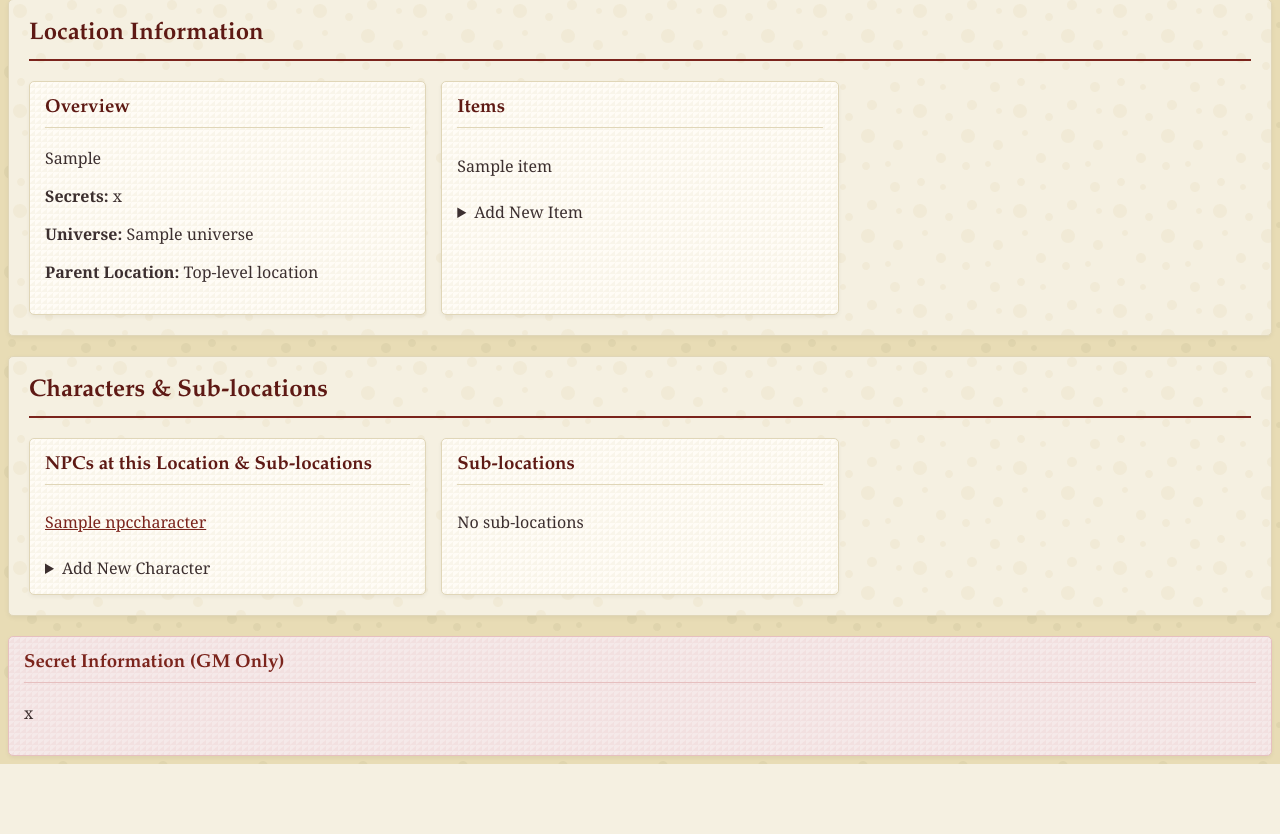
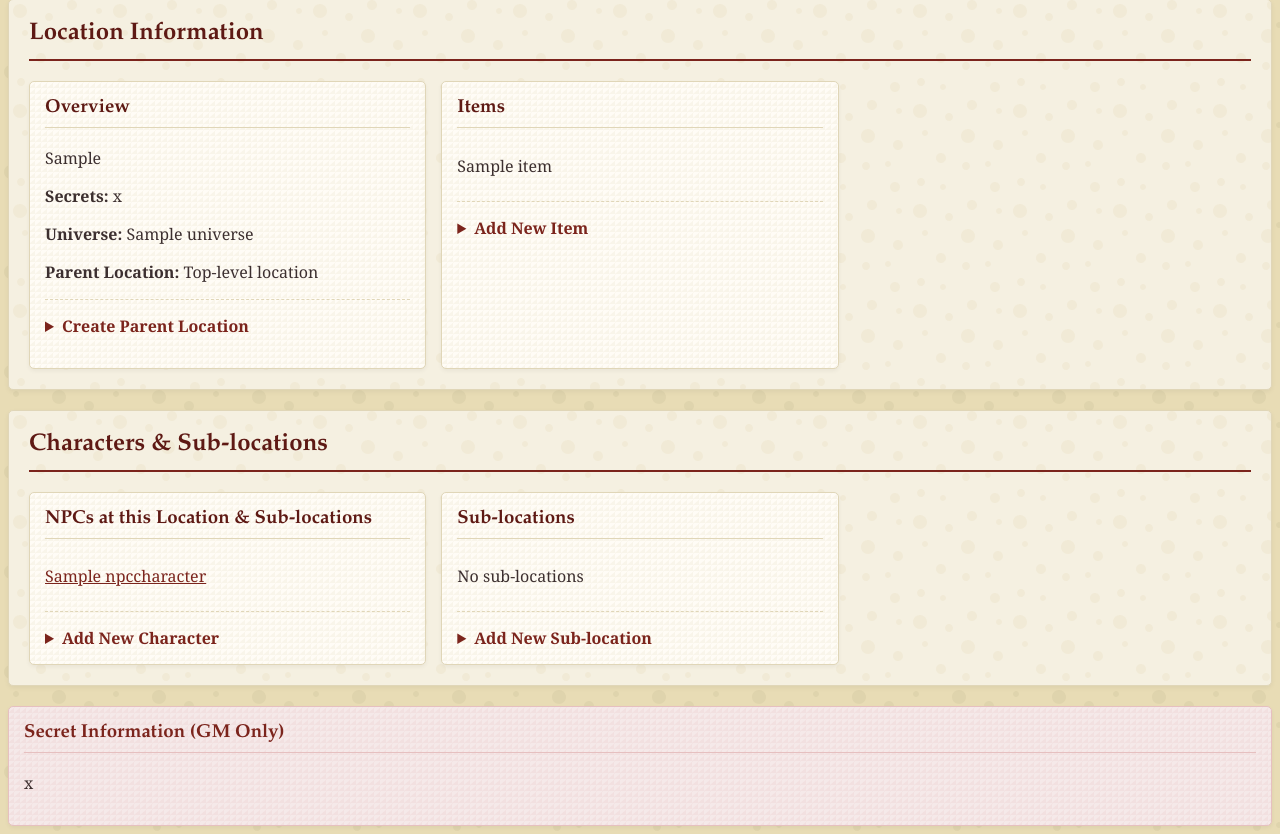
Before and after one commit to JonnyDKahle/PenAndPaper, a Django app: page /location/1/ in a window 1280 px wide. Shown: the part 239-1073 px from the top of the page. Before the commit the page ends 1003 px from the top, so only its background shows below. Run offline with Django 4.2, Linux system fonts and the light colour scheme; tables that the repository leaves empty hold one stand-in row (values such as "Sample post").

Commit message:
Add simplified location form and enhance location detail view with sublocation and parent location creation

```diff
--- a/tabletop/npc_cards/forms.py
+++ b/tabletop/npc_cards/forms.py
@@ -5,6 +5,15 @@ class LocationForm(forms.ModelForm):
     class Meta:
         model = Location
         fields = '__all__'
+
+class SimpleLocationForm(forms.ModelForm):
+    """Simplified form for creating locations from location detail page"""
+    class Meta:
+        model = Location
+        fields = ['name', 'story']
+        widgets = {
+            'story': forms.Textarea(attrs={'rows': 3, 'placeholder': 'Brief description of this location'}),
+        }
 
 class NPCCharacterForm(forms.ModelForm):
     """Form for creating/editing a character"""
--- a/tabletop/npc_cards/templates/npc_cards/location_detail.html
+++ b/tabletop/npc_cards/templates/npc_cards/location_detail.html
@@ -266,6 +266,47 @@
     opacity: 1;
     visibility: visible;
 }
+
+.creation-form-toggle {
+    margin-top: 15px;
+    border-top: 1px dashed #e0d6b8;
+    padding-top: 15px;
+}
+
+.creation-form-toggle summary {
+    cursor: pointer;
+    color: #7b241c;
+    font-weight: bold;
+    user-select: none;
+}
+
+.creation-form-toggle summary:hover {
+    color: #5e1914;
+}
+
+.creation-form-toggle form {
+    margin-top: 10px;
+    padding: 10px;
+    background: #fffef9;
+    border: 1px solid #e0d6b8;
+    border-radius: 4px;
+}
+
+.creation-form-toggle button {
+    margin-top: 10px;
+    padding: 8px 12px;
+    background: #7b241c;
+    color: #fffcf6;
+    border: none;
+    border-radius: 3px;
+    cursor: pointer;
+    font-family: inherit;
+    transition: background 0.3s ease;
+}
+
+.creation-form-toggle button:hover {
+    background: #5e1914;
+}
 </style>
 {% endblock %}
 
@@ -302,6 +343,14 @@
                         </a>
                     {% else %}
                         Top-level location
+                        <details class="creation-form-toggle">
+                            <summary>Create Parent Location</summary>
+                            <form method="POST">
+                                {% csrf_token %}
+                                {{ parent_form.as_p }}
+                                <button type="submit" name="submit_parent">Create Parent Location</button>
+                            </form>
+                        </details>
                     {% endif %}
                 </p>
             </div>
@@ -316,7 +365,7 @@
                     {% endfor %}
                 </ul>
 
-                <details class="item-form-toggle">
+                <details class="creation-form-toggle">
                     <summary>Add New Item</summary>
                     <form method="POST">
                         {% csrf_token %}
@@ -341,7 +390,7 @@
                         </li>
                     {% empty %}
                         {% if not has_sublocation_npcs %}
-                            <li>No NPCs in this location or sub-locations</li>
+                            <li>No NPCs in this location</li>
                         {% endif %}
                     {% endfor %}
 
@@ -349,7 +398,7 @@
                     {% include "npc_cards/sublocation_npcs.html" with current_location=location %}
                 </ul>
 
-                <details class="character-form-toggle">
+                <details class="creation-form-toggle">
                     <summary>Add New Character</summary>
                     <form method="POST" enctype="multipart/form-data">
                         {% csrf_token %}
@@ -370,6 +419,15 @@
                         <li>No sub-locations</li>
                     {% endfor %}
                 </ul>
+
+                <details class="creation-form-toggle">
+                    <summary>Add New Sub-location</summary>
+                    <form method="POST">
+                        {% csrf_token %}
+                        {{ sublocation_form.as_p }}
+                        <button type="submit" name="submit_sublocation">Create Sub-location</button>
+                    </form>
+                </details>
             </div>
         </div>
     </div>
--- a/tabletop/npc_cards/views.py
+++ b/tabletop/npc_cards/views.py
@@ -1,7 +1,7 @@
 from django.shortcuts import render, get_object_or_404, redirect
 from .models import NPCCharacter, Universe, Location
 from .forms import LocationForm, NPCCharacterForm, NPCCharacterFormBlueprintForm, NPCCharacterBlueprintEditForm
-from .forms import NPCCharacterBlueprintForm, ItemCreateForm
+from .forms import NPCCharacterBlueprintForm, ItemCreateForm, SimpleLocationForm
 
 # Create your views here.
 
@@ -22,11 +22,16 @@ def UniverseView(request):
 
 def LocationDetailView(request, id):
     location = get_object_or_404(Location, id=id)
+
+    # Initialize all forms
     item_form = ItemCreateForm()
-    character_form = NPCCharacterForm(initial={'location':location})
+    character_form = NPCCharacterForm(initial={'location': location})
+    sublocation_form = SimpleLocationForm()
+    parent_form = SimpleLocationForm()
 
     if request.method == 'POST':
         if 'submit_item' in request.POST:
+            # Process item form (existing code)
             item_form = ItemCreateForm(request.POST)
             if item_form.is_valid():
                 item = item_form.save()
@@ -34,7 +39,7 @@ def LocationDetailView(request, id):
                 return redirect('npc_cards:location', id=location.id)
 
         elif 'submit_character' in request.POST:
-            # Process character form
+            # Process character form (existing code)
             character_form = NPCCharacterForm(request.POST, request.FILES)
             if character_form.is_valid():
                 character = character_form.save(commit=False)
@@ -44,11 +49,36 @@ def LocationDetailView(request, id):
                 character_form.save_m2m()
                 return redirect('npc_cards:location', id=location.id)
 
+        elif 'submit_sublocation' in request.POST:
+            # Process sublocation form
+            sublocation_form = SimpleLocationForm(request.POST)
+            if sublocation_form.is_valid():
+                sublocation = sublocation_form.save(commit=False)
+                sublocation.universe = location.universe  # Inherit universe from parent
+                sublocation.parent_location = location
+                sublocation.save()
+                return redirect('npc_cards:location', id=sublocation.id)
+
+        elif 'submit_parent' in request.POST:
+            # Process parent location form
+            parent_form = SimpleLocationForm(request.POST)
+            if parent_form.is_valid():
+                parent_location = parent_form.save(commit=False)
+                parent_location.universe = location.universe  # Share the same universe
+                parent_location.save()
+
+                # Set the new location as parent of current
+                location.parent_location = parent_location
+                location.save()
+                return redirect('npc_cards:location', id=parent_location.id)
+
     context = {
-        'location':location,
-        'item_form':item_form,
-        'character_form':character_form,
-        }
+        'location': location,
+        'item_form': item_form,
+        'character_form': character_form,
+        'sublocation_form': sublocation_form,
+        'parent_form': parent_form,
+    }
     return render(request, 'npc_cards/location_detail.html', context=context)
 
 def blueprint_list(request):
```
